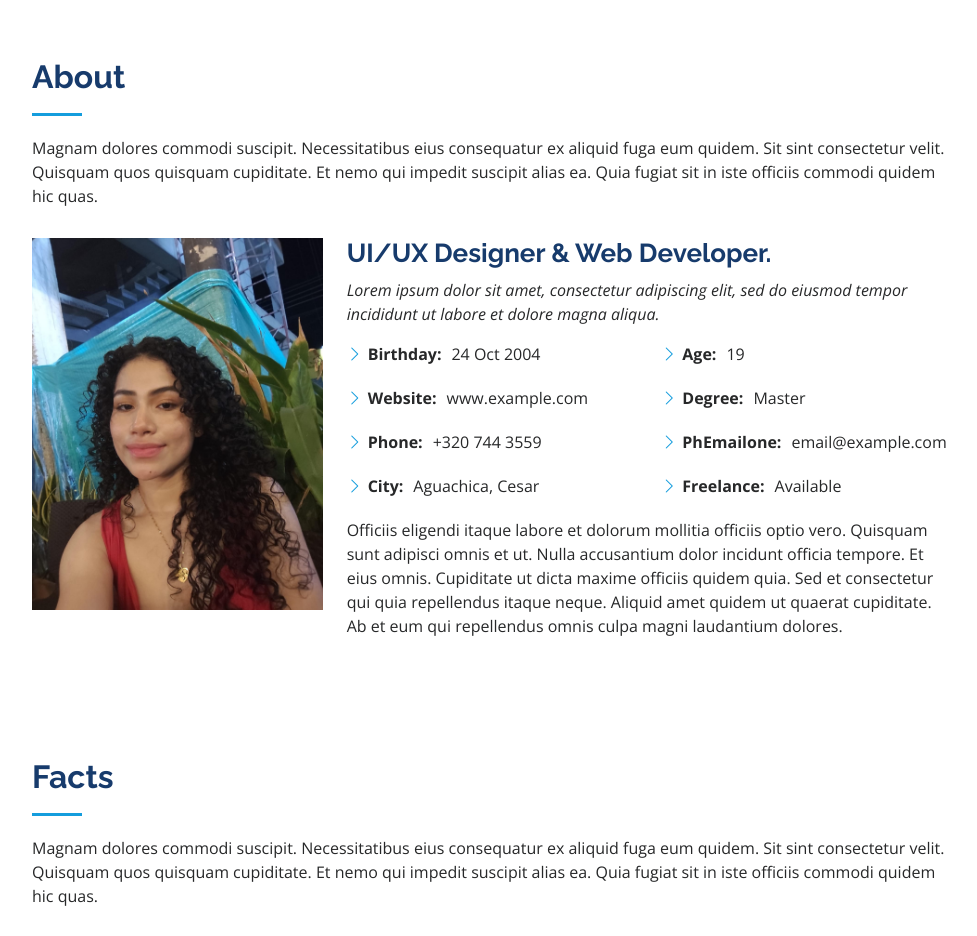
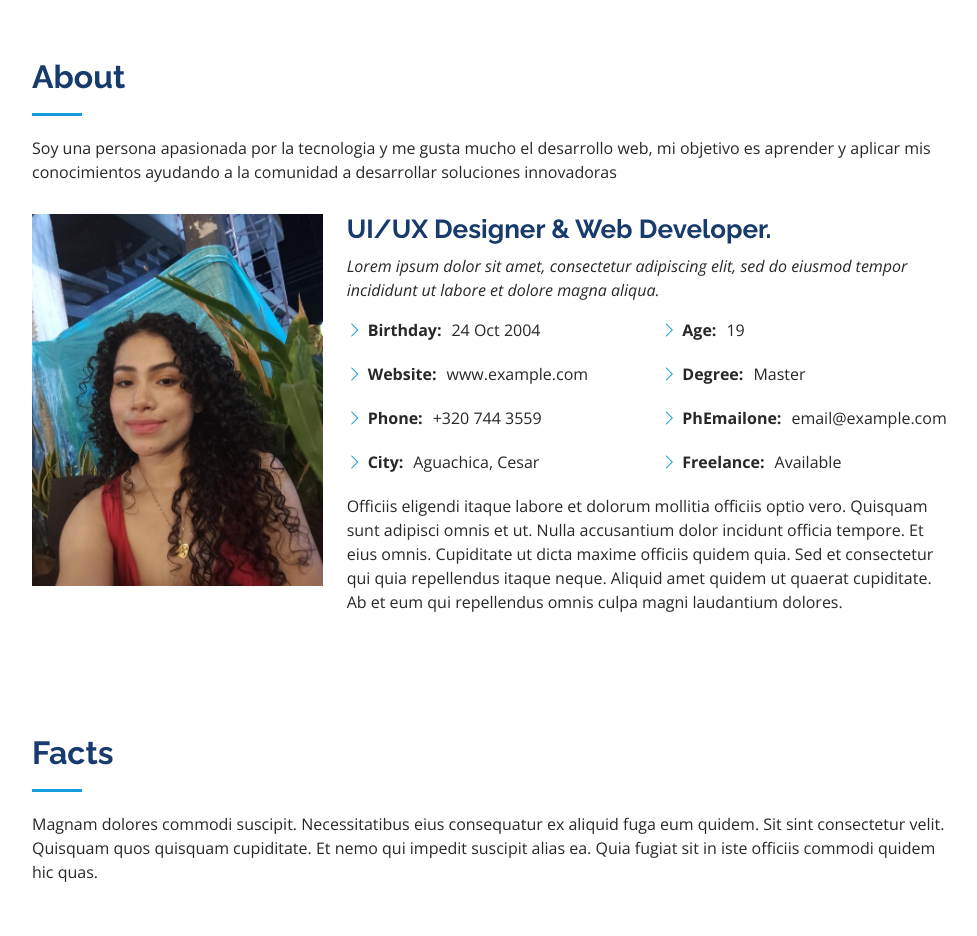
Before and after one commit to AngieCastro1024/miportafolio20241A, a plain HTML site: page index.html in a window 1280 px wide. Shown: the part 802-1738 px from the top of the page, without its empty margins (298-1275 px from the left). Drawn offline with nearby package versions, Linux system fonts and the light colour scheme.

Commit message:
Añadimos nuevos cambios

```diff
--- a/index.html
+++ b/index.html
@@ -86,7 +86,7 @@
 
         <div class="section-title">
           <h2>About</h2>
-          <p>Magnam dolores commodi suscipit. Necessitatibus eius consequatur ex aliquid fuga eum quidem. Sit sint consectetur velit. Quisquam quos quisquam cupiditate. Et nemo qui impedit suscipit alias ea. Quia fugiat sit in iste officiis commodi quidem hic quas.</p>
+          <p>Soy una persona apasionada por la tecnologia y me gusta mucho el desarrollo web, mi objetivo es aprender y aplicar mis conocimientos ayudando a la comunidad a desarrollar soluciones innovadoras</p>
         </div>
 
         <div class="row">
```
